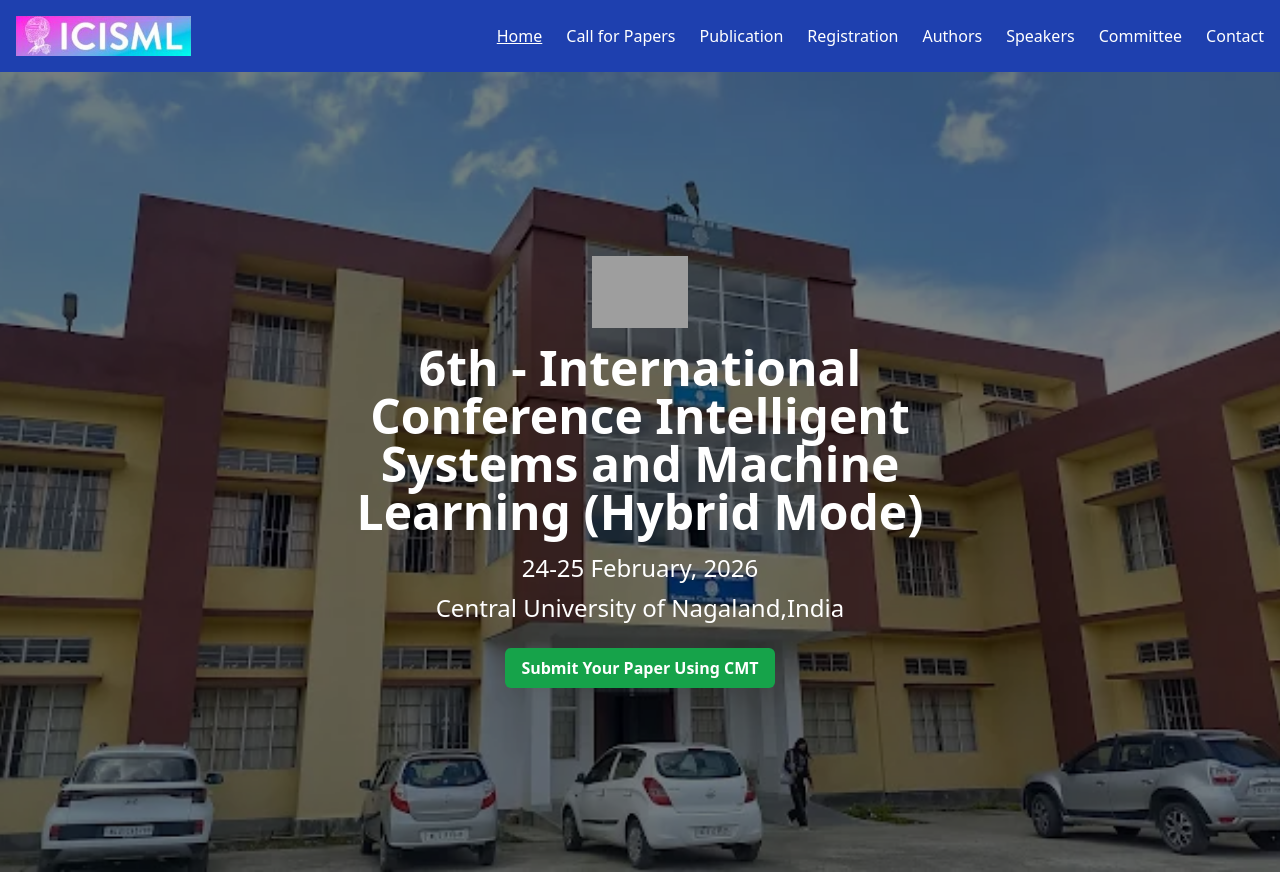
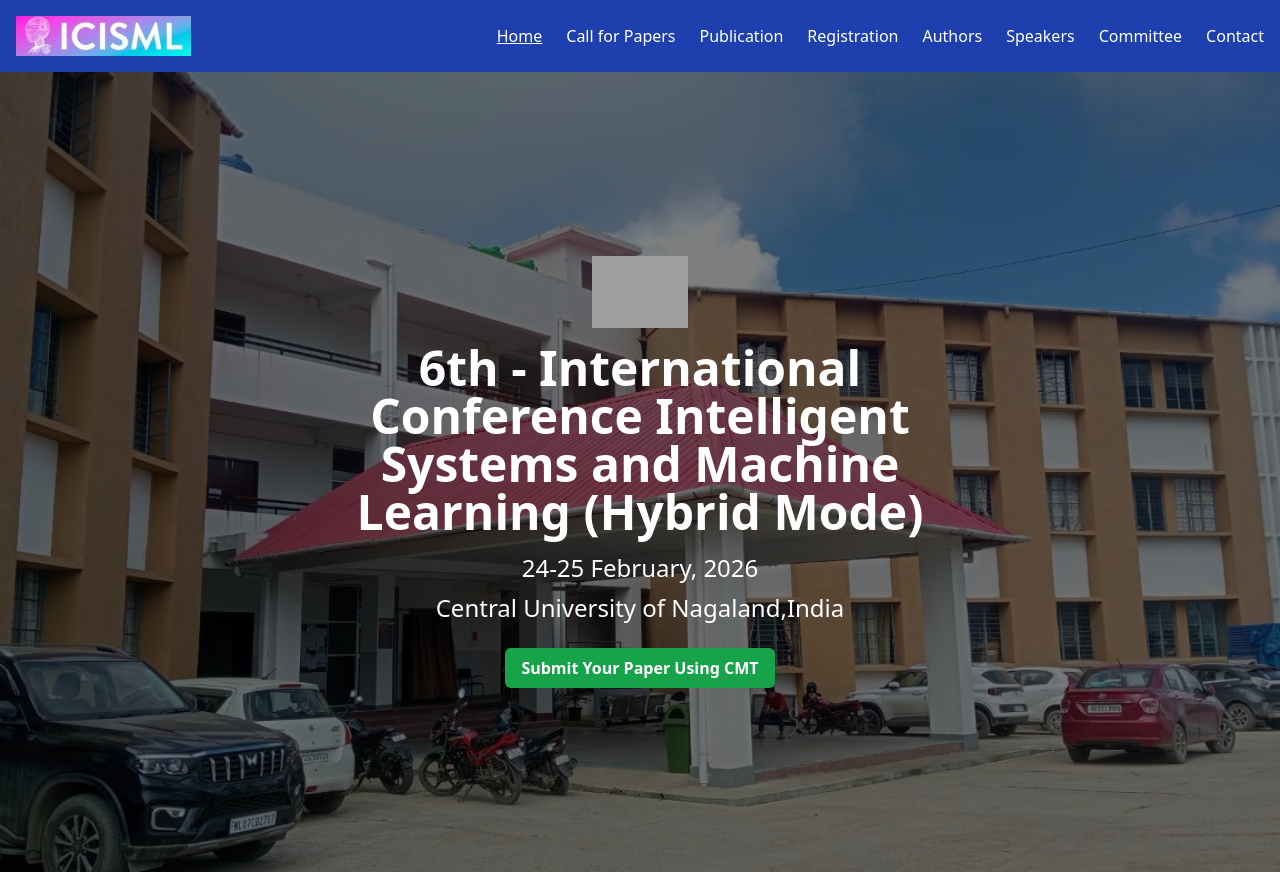
Before and after one commit to bluntlycoded/icisml, a plain HTML site: page index.html in a window 1280 px wide. Shown: the top 872 px of the page. Drawn offline with nearby package versions, Linux system fonts and the light colour scheme; grey boxes are pictures that could not be loaded.

Commit message:
Update index.html

```diff
--- a/index.html
+++ b/index.html
@@ -13,7 +13,7 @@
     .hero {
       position: relative;
       height: 100vh;
-      background-image: url('./unnamed.webp');
+      background-image: url('./icisml.jpeg');
       background-size: cover;
       background-position: center;
       display: flex;
```
